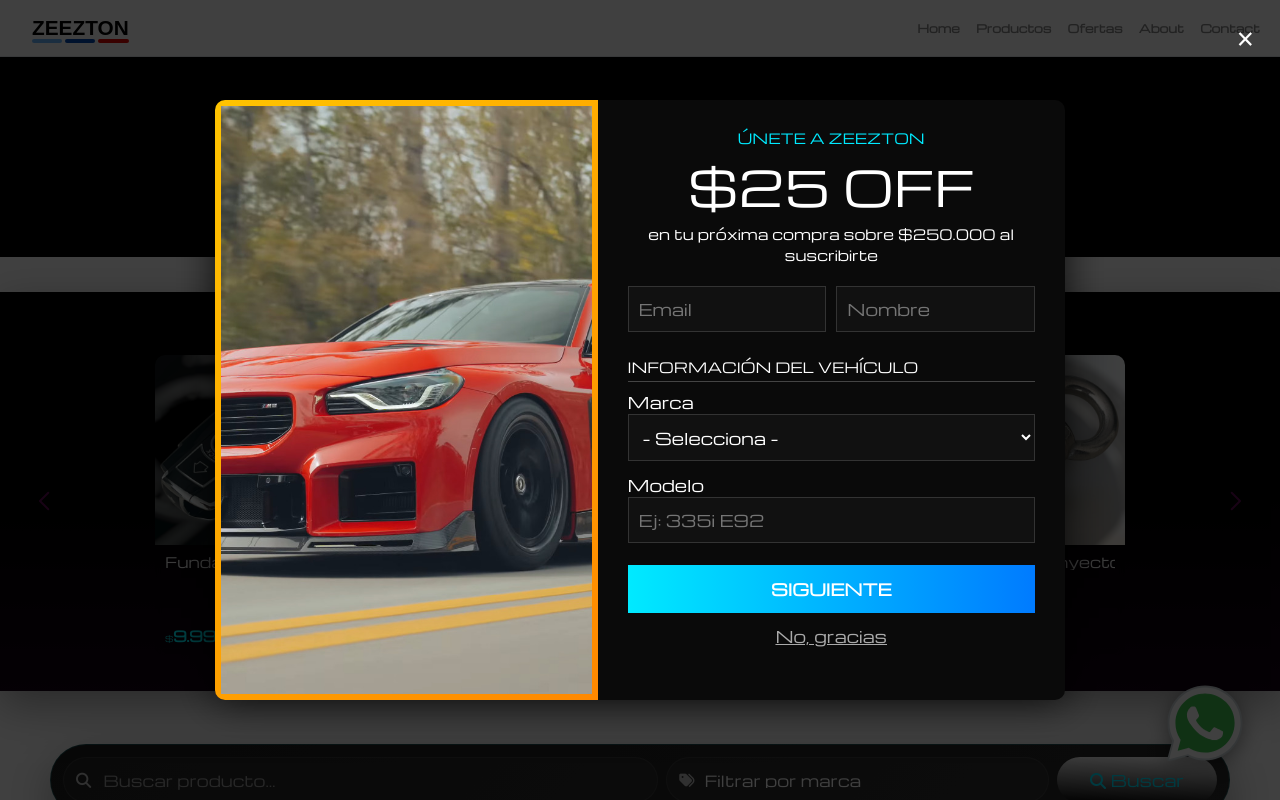
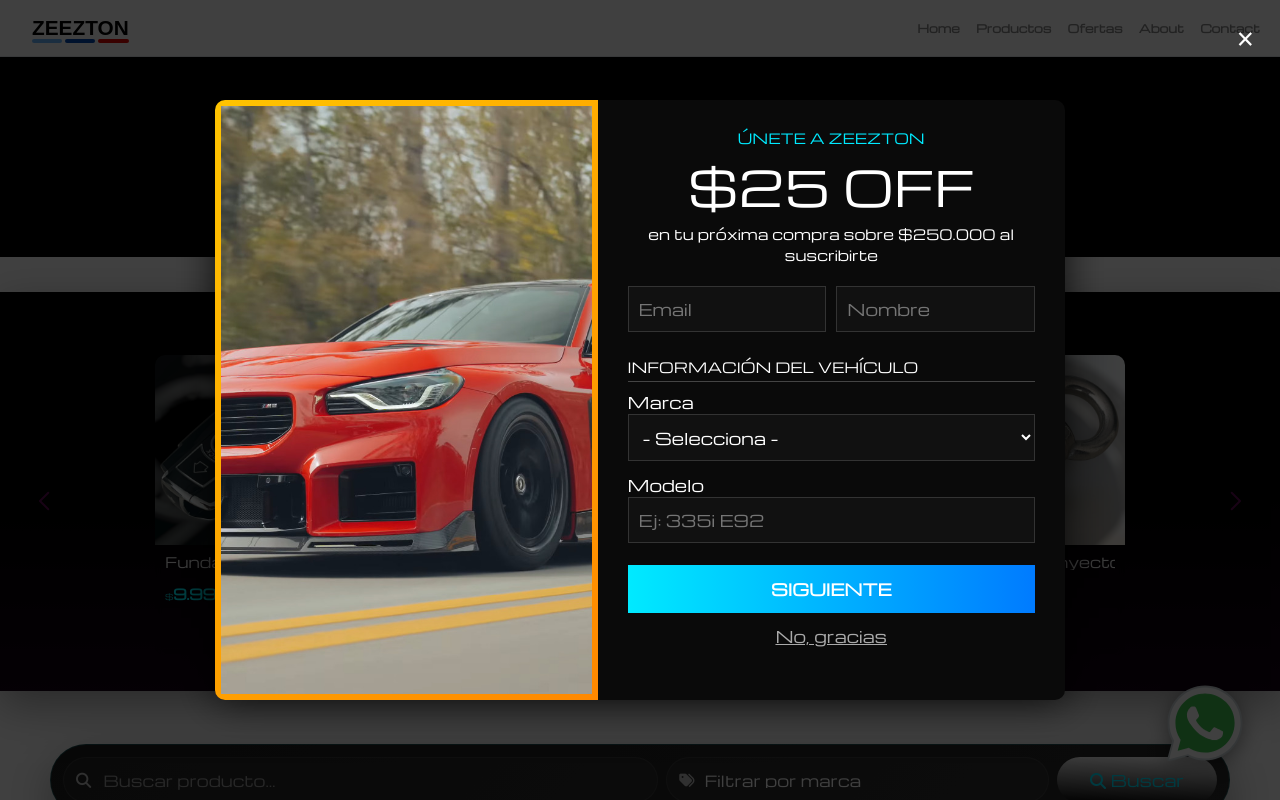
Before and after one commit to matdvpd10/zeezton, a Django app: page /offers/ in a window 1280 px wide. Run offline with Django 5.2, Linux system fonts and the light colour scheme; data comes from the database, SQL or seed files in the repository; some web fonts are replaced; grey boxes are pictures that could not be loaded.

Commit message:
Actualiza cache css

```diff
--- a/core/static/core/css/estilos_core.css
+++ b/core/static/core/css/estilos_core.css
@@ -1159,7 +1159,7 @@ body{
 }
 /* PRECIO */
 .destacados-container .producto-precio {
-    margin-top: auto;
+    margin-top: 0.6rem;
     font-weight: 700;
     transition: color 0.25s ease;
 }
--- a/core/templates/core/base.html
+++ b/core/templates/core/base.html
@@ -22,7 +22,7 @@
 <link href="https://fonts.googleapis.com/css2?family=Orbitron:wght@400;700&display=swap" rel="stylesheet">
 <link href="https://fonts.googleapis.com/css2?family=Michroma&display=swap" rel="stylesheet">
 <link rel="stylesheet" href="{% static 'core/css/style.css' %}">
-<link rel="stylesheet" href="{% static 'core/css/estilos_core.css' %}?v=108"> {% block css %}{% endblock %}
+<link rel="stylesheet" href="{% static 'core/css/estilos_core.css' %}?v=109"> {% block css %}{% endblock %}
 </head>
 
 <body>
```
